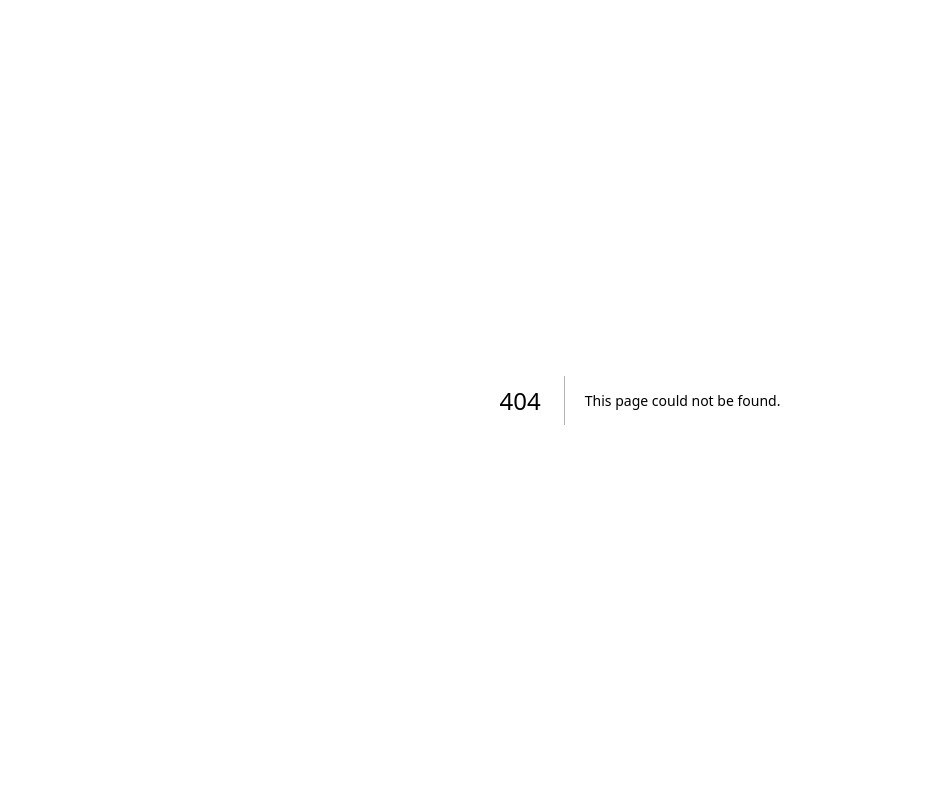
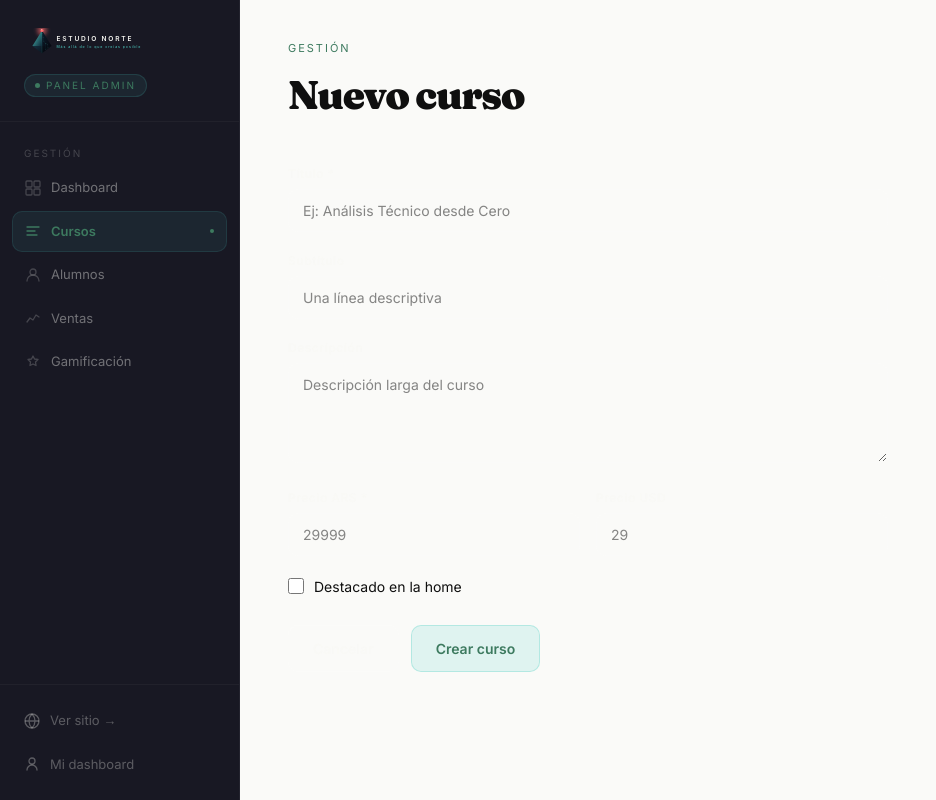
Before and after one commit to estudionortearg/EstudioNorte, a Next.js app: page /admin/cursos/nuevo in a window 1280 px wide. Before the commit this address had no page. Shown: the whole page, without its empty margins (0-936 px from the left). Built offline with nearby package versions, Linux system fonts and the light colour scheme; no server answers.

Commit message:
feat: admin /cursos/nuevo page with course creation form

```diff
--- /dev/null
+++ b/app/admin/cursos/nuevo/NuevoCursoForm.tsx
@@ -0,0 +1,127 @@
+'use client'
+
+import { useState } from 'react'
+import { useRouter } from 'next/navigation'
+
+export default function NuevoCursoForm() {
+  const router = useRouter()
+  const [saving, setSaving] = useState(false)
+  const [error, setError] = useState<string | null>(null)
+  const [form, setForm] = useState({
+    title: '',
+    subtitle: '',
+    description: '',
+    price_ars: '',
+    price_usd: '',
+    is_featured: false,
+  })
+
+  function set(key: string, value: string | boolean) {
+    setForm(f => ({ ...f, [key]: value }))
+  }
+
+  async function handleSubmit(e: React.FormEvent) {
+    e.preventDefault()
+    if (!form.title.trim()) { setError('El título es obligatorio'); return }
+    if (!form.price_ars || isNaN(Number(form.price_ars))) { setError('Precio ARS inválido'); return }
+
+    setSaving(true)
+    setError(null)
+    const res = await fetch('/api/admin/cursos', {
+      method: 'POST',
+      headers: { 'Content-Type': 'application/json' },
+      body: JSON.stringify({
+        title: form.title.trim(),
+        subtitle: form.subtitle.trim() || null,
+        description: form.description.trim() || null,
+        price_ars: Number(form.price_ars),
+        price_usd: form.price_usd ? Number(form.price_usd) : null,
+        is_featured: form.is_featured,
+      }),
+    })
+    const data = await res.json()
+    if (!res.ok) {
+      setError(data.error === 'slug_conflict' ? 'Ya existe un curso con ese nombre. Probá un título diferente.' : (data.error || 'Error al crear'))
+      setSaving(false)
+      return
+    }
+    router.push(`/admin/cursos/${data.id}`)
+  }
+
+  const inputStyle: React.CSSProperties = {
+    width: '100%', padding: '10px 14px', borderRadius: '10px',
+    background: 'rgba(255,255,255,0.04)', border: '1px solid rgba(255,255,255,0.1)',
+    color: 'var(--color-text)', fontFamily: 'var(--font-body)', fontSize: '14px',
+    outline: 'none', boxSizing: 'border-box',
+  }
+  const labelStyle: React.CSSProperties = {
+    display: 'block', marginBottom: '6px',
+    fontFamily: 'var(--font-body)', fontSize: '12px',
+    color: 'rgba(247,247,242,0.4)', fontWeight: 600, letterSpacing: '0.5px',
+  }
+
+  return (
+    <div>
+      <div style={{ marginBottom: '40px' }}>
+        <p style={{ fontFamily: 'var(--font-body)', fontSize: '11px', letterSpacing: '2px', textTransform: 'uppercase', color: 'var(--color-teal)', marginBottom: '8px' }}>
+          Gestión
+        </p>
+        <h1 style={{ fontFamily: 'var(--font-display)', fontWeight: 900, fontSize: 'clamp(28px, 4vw, 40px)', letterSpacing: '-1.5px', color: 'var(--color-text)' }}>
+          Nuevo curso
+        </h1>
+      </div>
+
+      <form onSubmit={handleSubmit} style={{ maxWidth: '600px', display: 'flex', flexDirection: 'column', gap: '20px' }}>
+        <div>
+          <label style={labelStyle}>Título *</label>
+          <input style={inputStyle} value={form.title} onChange={e => set('title', e.target.value)} placeholder="Ej: Análisis Técnico desde Cero" />
+        </div>
+        <div>
+          <label style={labelStyle}>Subtítulo</label>
+          <input style={inputStyle} value={form.subtitle} onChange={e => set('subtitle', e.target.value)} placeholder="Una línea descriptiva" />
+        </div>
+        <div>
+          <label style={labelStyle}>Descripción</label>
+          <textarea style={{ ...inputStyle, minHeight: '100px', resize: 'vertical' }} value={form.description} onChange={e => set('description', e.target.value)} placeholder="Descripción larga del curso" />
+        </div>
+        <div style={{ display: 'grid', gridTemplateColumns: '1fr 1fr', gap: '16px' }}>
+          <div>
+            <label style={labelStyle}>Precio ARS *</label>
+            <input style={inputStyle} type="number" value={form.price_ars} onChange={e => set('price_ars', e.target.value)} placeholder="29999" />
+          </div>
+          <div>
+            <label style={labelStyle}>Precio USD</label>
+            <input style={inputStyle} type="number" value={form.price_usd} onChange={e => set('price_usd', e.target.value)} placeholder="29" />
+          </div>
+        </div>
+        <label style={{ display: 'flex', alignItems: 'center', gap: '10px', cursor: 'pointer', fontFamily: 'var(--font-body)', fontSize: '14px', color: 'var(--color-text)' }}>
+          <input type="checkbox" checked={form.is_featured} onChange={e => set('is_featured', e.target.checked)} style={{ width: '16px', height: '16px', accentColor: 'var(--color-teal)' }} />
+          Destacado en la home
+        </label>
+
+        {error && (
+          <div style={{ padding: '12px 16px', borderRadius: '10px', background: 'rgba(255,107,107,0.08)', border: '1px solid rgba(255,107,107,0.2)', fontFamily: 'var(--font-body)', fontSize: '13px', color: 'var(--color-coral)' }}>
+            {error}
+          </div>
+        )}
+
+        <div style={{ display: 'flex', gap: '12px', paddingTop: '8px' }}>
+          <button
+            type="button"
+            onClick={() => router.push('/admin/cursos')}
+            style={{ padding: '12px 24px', borderRadius: '10px', cursor: 'pointer', fontFamily: 'var(--font-body)', fontSize: '14px', fontWeight: 600, background: 'transparent', border: '1px solid rgba(255,255,255,0.1)', color: 'rgba(247,247,242,0.4)' }}
+          >
+            Cancelar
+          </button>
+          <button
+            type="submit"
+            disabled={saving}
+            style={{ padding: '12px 24px', borderRadius: '10px', cursor: saving ? 'wait' : 'pointer', fontFamily: 'var(--font-body)', fontSize: '14px', fontWeight: 700, background: 'rgba(78,205,196,0.15)', border: '1px solid rgba(78,205,196,0.3)', color: 'var(--color-teal)', opacity: saving ? 0.6 : 1 }}
+          >
+            {saving ? 'Creando...' : 'Crear curso'}
+          </button>
+        </div>
+      </form>
+    </div>
+  )
+}
--- /dev/null
+++ b/app/admin/cursos/nuevo/page.tsx
@@ -0,0 +1,5 @@
+import NuevoCursoForm from './NuevoCursoForm'
+
+export default function NuevoCursoPage() {
+  return <NuevoCursoForm />
+}
```
